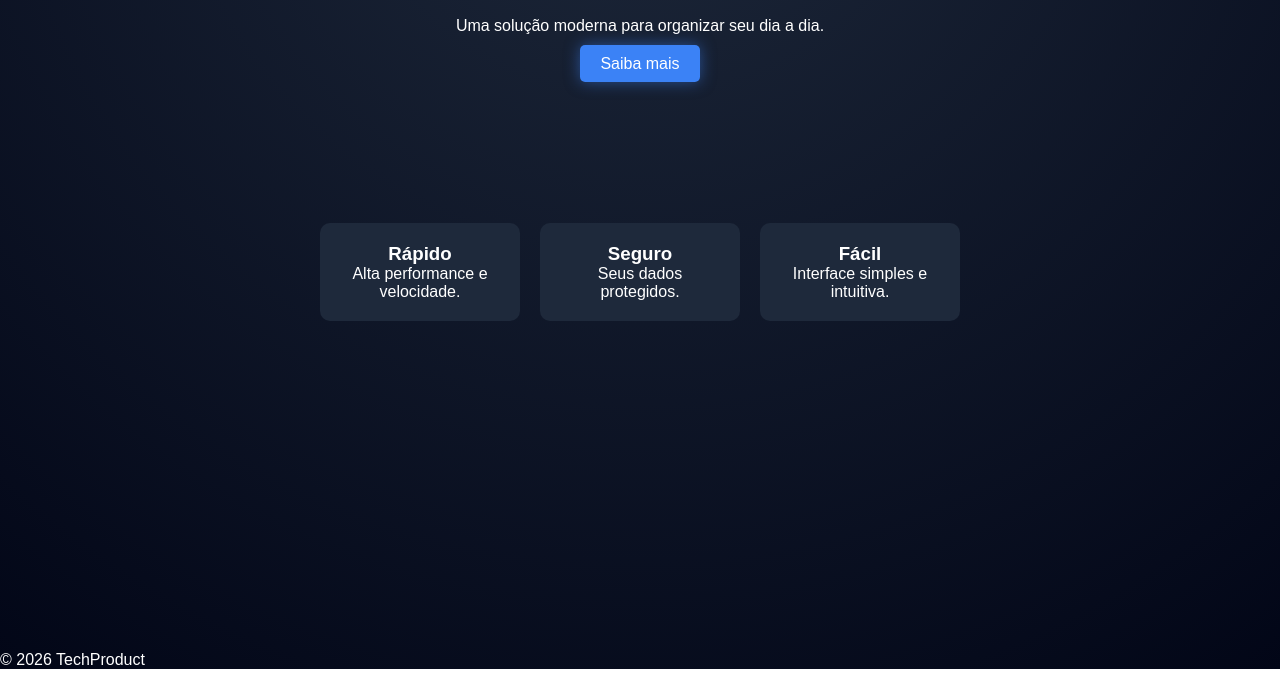
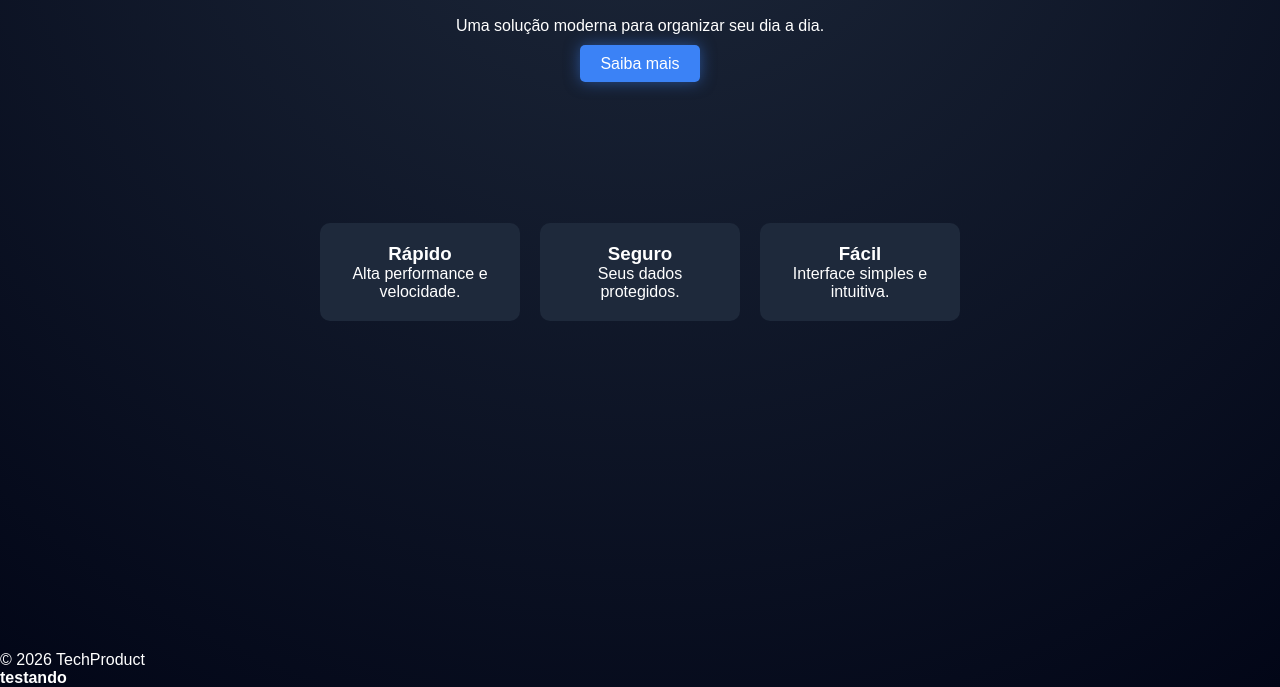
Before and after one commit to ViniciosRodrigues/TechProduct, a plain HTML site: page index.html in a window 1280 px wide. Shown: the part 226-913 px from the top of the page. Drawn offline with Linux system fonts and the light colour scheme.

Commit message:
atualizei o html

```diff
--- a/index.html
+++ b/index.html
@@ -41,6 +41,7 @@
   </footer>
 
   <script src="script.js"></script>
+  <h4>testando</h4>
 
 </body>
 </html>
```
